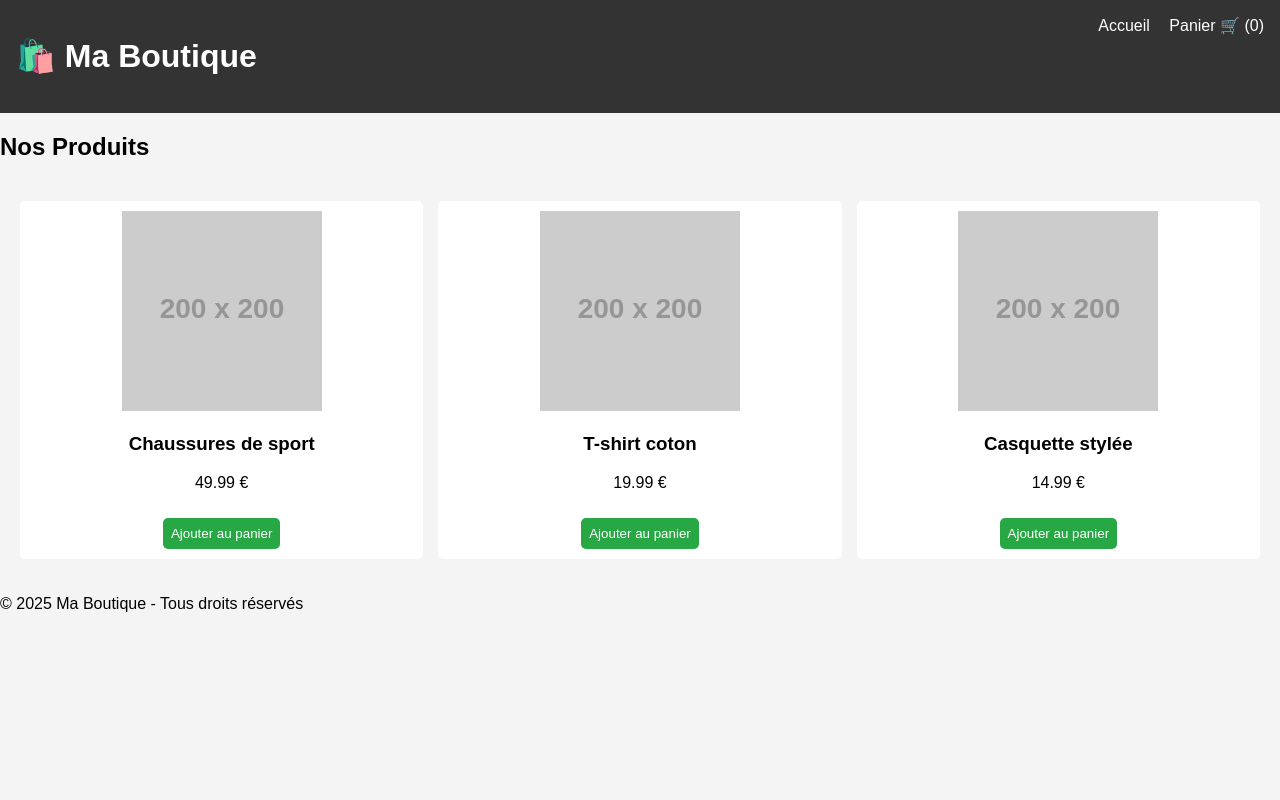
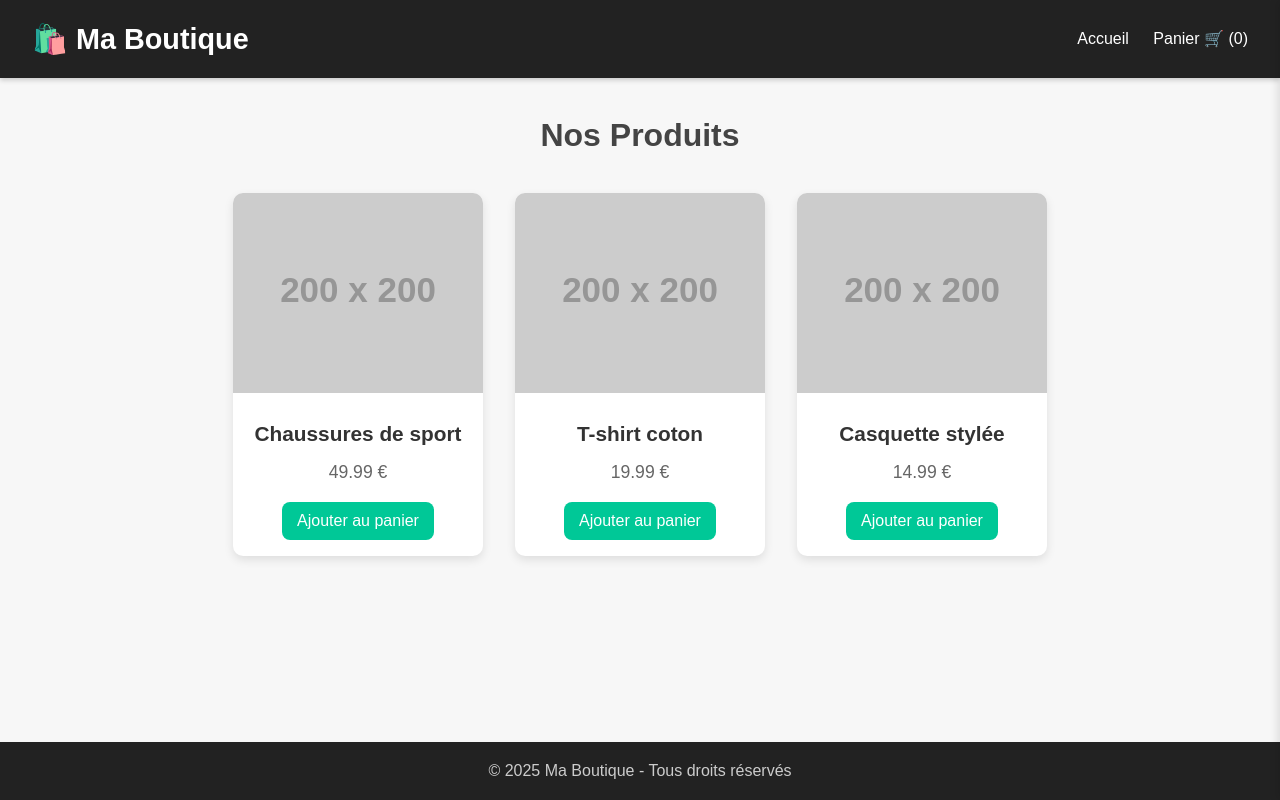
Before and after one commit to massensee/E-commerce, a website built with Vite: page frontend/index.html in a window 1280 px wide. Built offline with nearby package versions, Linux system fonts and the light colour scheme; placeholder pictures from the web are drawn by us.

Commit message:
Changement du style.css

```diff
--- a/frontend/index.html
+++ b/frontend/index.html
@@ -26,7 +26,7 @@
     </main>
 
     <!-- PANIER -->
-    <aside id="cart-modal" class="hidden">
+    <aside id="cart-modal">
       <h3>Votre Panier</h3>
       <ul id="cart-items"></ul>
       <p>Total: <span id="cart-total">0.00 €</span></p>
--- a/frontend/src/main.js
+++ b/frontend/src/main.js
@@ -87,11 +87,11 @@ productList.addEventListener("click", (e) => {
 const cartModal = document.getElementById("cart-modal");
 document.getElementById("cart-link").addEventListener("click", (e) => {
   e.preventDefault();
-  cartModal.classList.toggle("hidden");
+  cartModal.classList.toggle("visible");
 });
 
 document.getElementById("close-cart").addEventListener("click", () => {
-  cartModal.classList.add("hidden");
+  cartModal.classList.remove("visible");
 });
 
 // === CHECKOUT (futur paiement) ===
--- a/frontend/src/style.css
+++ b/frontend/src/style.css
@@ -1,67 +1,186 @@
-body {
-  font-family: Arial, sans-serif;
+* {
   margin: 0;
   padding: 0;
-  background: #f4f4f4;
+  box-sizing: border-box;
+}
+
+html,
+body {
+  height: 100%;
+}
+
+body {
+  display: flex;
+  flex-direction: column;
+  min-height: 100vh;
+  font-family: "Poppins", Arial, sans-serif;
+  background: #f7f7f7;
+  color: #333;
+  line-height: 1.6;
 }
 
 header {
-  background: #333;
+  position: sticky;
+  top: 0;
+  background: #222;
   color: #fff;
-  padding: 1rem;
+  padding: 1rem 2rem;
   display: flex;
   justify-content: space-between;
+  align-items: center;
+  z-index: 1000;
+  box-shadow: 0 2px 5px rgba(0, 0, 0, 0.2);
+}
+
+header h1 {
+  font-size: 1.8rem;
 }
 
 header nav a {
-  color: white;
-  margin-left: 15px;
+  color: #fff;
   text-decoration: none;
+  margin-left: 20px;
+  font-weight: 500;
+  transition: color 0.3s ease;
+}
+
+header nav a:hover {
+  color: #00c897;
+}
+
+main {
+  flex: 1;
+  max-width: 1200px;
+  margin: 2rem auto;
+  padding: 0 2rem;
+}
+
+main h2 {
+  font-size: 2rem;
+  text-align: center;
+  margin-bottom: 2rem;
+  color: #444;
 }
 
 .product-list {
-  display: grid;
-  grid-template-columns: repeat(auto-fit, minmax(200px, 1fr));
-  gap: 15px;
-  padding: 20px;
+  display: flex;
+  flex-wrap: wrap;
+  justify-content: center;
+  gap: 2rem;
 }
 
 .product {
-  background: white;
-  padding: 10px;
+  width: 250px;
+  background: #fff;
+  border-radius: 10px;
+  overflow: hidden;
+  box-shadow: 0 4px 10px rgba(0, 0, 0, 0.1);
+  transition: transform 0.3s ease, box-shadow 0.3s ease;
   text-align: center;
-  border-radius: 5px;
+  padding-bottom: 1rem;
+}
+
+.product:hover {
+  transform: translateY(-5px);
+  box-shadow: 0 8px 20px rgba(0, 0, 0, 0.15);
 }
 
 .product img {
-  max-width: 100%;
-  height: auto;
+  width: 100%;
+  height: 200px;
+  object-fit: cover;
 }
 
-button {
-  background: #28a745;
-  color: white;
-  padding: 8px;
-  border: none;
-  cursor: pointer;
-  margin-top: 10px;
-  border-radius: 5px;
+.product h3 {
+  font-size: 1.3rem;
+  margin: 1rem 0 0.5rem;
 }
 
-button:hover {
-  background: #218838;
+.product p {
+  color: #666;
+  font-size: 1.1rem;
+  margin-bottom: 1rem;
+}
+
+.product button {
+  background: #00c897;
+  border: none;
+  padding: 10px 15px;
+  color: white;
+  font-size: 1rem;
+  font-weight: 500;
+  border-radius: 8px;
+  cursor: pointer;
+  transition: background 0.3s ease, transform 0.2s ease;
+}
+
+.product button:hover {
+  background: #00b083;
+  transform: scale(1.05);
 }
 
 aside {
   position: fixed;
-  right: 20px;
-  top: 20px;
-  background: white;
-  padding: 20px;
-  border: 1px solid #ccc;
-  width: 300px;
+  top: 0;
+  right: 0;
+  width: 320px;
+  height: 100%;
+  background: #fff;
+  box-shadow: -3px 0 8px rgba(0, 0, 0, 0.1);
+  padding: 1.5rem;
+  transform: translateX(100%);
+  transition: transform 0.3s ease;
+  z-index: 2000;
+  display: flex;
+  flex-direction: column;
 }
 
-.hidden {
-  display: none;
+aside.visible {
+  transform: translateX(0);
 }
+
+aside h3 {
+  font-size: 1.5rem;
+  margin-bottom: 1rem;
+}
+
+aside ul {
+  list-style: none;
+  flex-grow: 1;
+  overflow-y: auto;
+}
+
+aside ul li {
+  padding: 10px;
+  border-bottom: 1px solid #eee;
+}
+
+aside p {
+  font-size: 1.2rem;
+  margin: 1rem 0;
+  font-weight: 500;
+}
+
+aside button {
+  background: #222;
+  color: white;
+  padding: 12px;
+  border: none;
+  border-radius: 8px;
+  font-size: 1rem;
+  cursor: pointer;
+  margin-bottom: 10px;
+  transition: background 0.3s ease;
+}
+
+aside button:hover {
+  background: #444;
+}
+
+footer {
+  text-align: center;
+  padding: 1rem;
+  background: #222;
+  color: #ccc;
+  margin-top: auto;
+}
```
